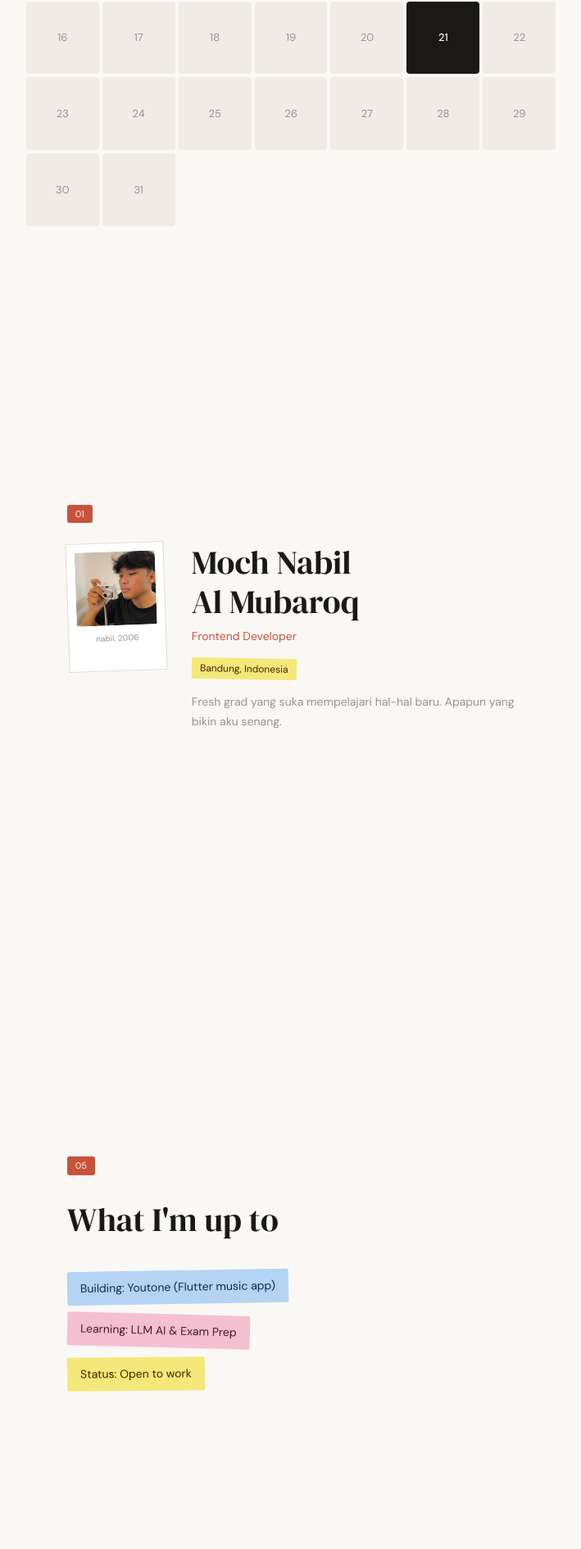
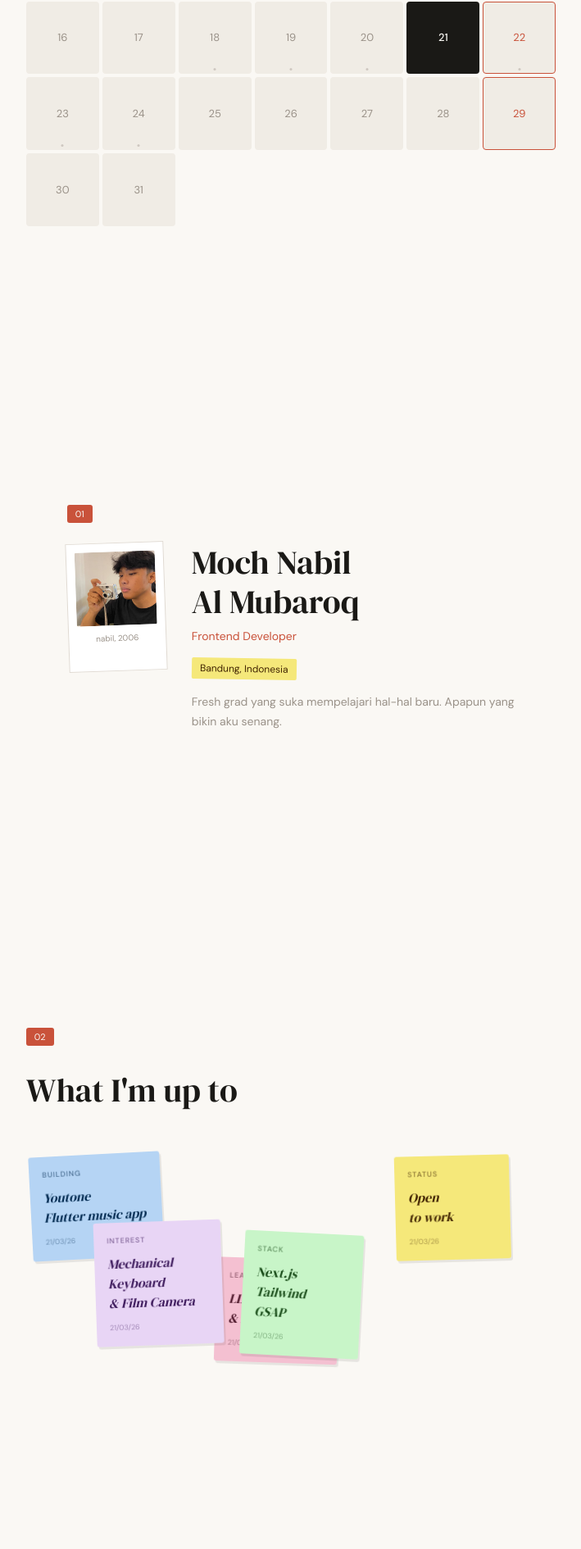
Before and after one commit to qobilbaroq/portfolio, a Next.js app: page / in a window 1280 px wide. Shown: the part 550-2440 px from the top of the page at 82% size, without its empty margins (285-994 px from the left). Built offline with nearby package versions, Linux system fonts and the light colour scheme.

Commit message:
feat: Enhance calendar with special date popups and introduce draggable memos in the "Now" section.

```diff
--- a/src/app/page.tsx
+++ b/src/app/page.tsx
@@ -1,7 +1,7 @@
 import CalendarPortal from '@/components/calendar/CalendarPortal'
+import Navbar from '@/components/ui/Navbar'
+import ProjectsSection from '@/components/sections/ProjectsSection'
 import Footer from '@/components/sections/Footer'
-import ProjectsSection from '@/components/sections/ProjectsSection'
-import Navbar from '@/components/ui/Navbar'
 
 export default function HomePage() {
   return (
--- a/src/components/calendar/CalendarGrid.tsx
+++ b/src/components/calendar/CalendarGrid.tsx
@@ -1,6 +1,7 @@
 'use client'
 
-import { useEffect, useRef } from 'react'
+import { useRef } from 'react'
+import gsap from 'gsap'
 
 interface CalendarGridProps {
   onDateClick: (date: number) => void
@@ -8,16 +9,47 @@ interface CalendarGridProps {
 
 const SECTION_DATES = [1, 5, 7, 21]
 
-const FUN_FACTS = [
-  'Suka foto pakai kamera film analog',
-  'Juara 2 lomba web, juara 1 di hati sendiri',
-  'Fedora Linux user sejak SMK',
-]
+// ── Hari Libur Nasional & Cuti Bersama 2026 ──
+const HOLIDAYS_2026: Record<string, string> = {
+  '1-1': 'Tahun Baru Masehi 2026',
+  '1-16': 'Isra Mikraj Nabi Muhammad SAW',
+  '2-16': 'Cuti Bersama Tahun Baru Imlek',
+  '2-17': 'Tahun Baru Imlek 2577',
+  '3-3': 'Cap Go Meh',
+  '3-18': 'Cuti Bersama Hari Suci Nyepi',
+  '3-19': 'Hari Suci Nyepi — Tahun Baru Saka 1948',
+  '3-20': 'Cuti Bersama Idul Fitri',
+  '3-21': 'Hari Raya Idul Fitri 1447 H',
+  '3-22': 'Hari Raya Idul Fitri 1447 H (Hari Kedua)',
+  '3-23': 'Cuti Bersama Idul Fitri',
+  '3-24': 'Cuti Bersama Idul Fitri',
+  '4-3': 'Wafat Isa Al-Masih',
+  '5-1': 'Hari Buruh Internasional',
+  '5-14': 'Kenaikan Isa Al-Masih',
+  '5-15': 'Cuti Bersama Kenaikan Isa Al-Masih',
+  '5-16': 'Hari Waisak 2570 BE',
+  '5-18': 'Cuti Bersama Hari Waisak',
+  '5-28': 'Hari Raya Idul Adha 1447 H',
+  '5-29': 'Hari Lahir Pancasila',
+  '6-17': 'Tahun Baru Islam 1448 H',
+  '8-17': 'Hari Kemerdekaan Republik Indonesia ke-81',
+  '9-7': 'Maulid Nabi Muhammad SAW',
+  '12-25': 'Hari Natal',
+  '12-26': 'Cuti Bersama Natal',
+}
+
+// ── Tambah tanggal spesial personal lo di sini ──
+// Format: 'bulan-tanggal': 'pesan'
+const MY_SPECIAL_DATES: Record<string, string> = {
+  '4-1': 'April Mop! Tapi portofolio ini beneran.',
+  '11-25': 'Selamat ulang tahun Nabil!',
+}
 
 export default function CalendarGrid({ onDateClick }: CalendarGridProps) {
   const today = new Date()
   const year = today.getFullYear()
   const month = today.getMonth()
+  const todayDate = today.getDate()
 
   const monthNames = [
     'January', 'February', 'March', 'April',
@@ -30,21 +62,13 @@ export default function CalendarGrid({ onDateClick }: CalendarGridProps) {
   const firstDay = new Date(year, month, 1).getDay()
   const adjustedFirstDay = firstDay === 0 ? 6 : firstDay - 1
   const daysInMonth = new Date(year, month + 1, 0).getDate()
-  const todayDate = today.getDate()
 
   const popupRef = useRef<HTMLDivElement | null>(null)
 
-  const handleDateClick = (date: number) => {
-    if (SECTION_DATES.includes(date)) {
-      onDateClick(date)
-      return
-    }
+  // Gabungkan — MY_SPECIAL_DATES override kalau bentrok
+  const allSpecialDates = { ...HOLIDAYS_2026, ...MY_SPECIAL_DATES }
 
-    const fact = FUN_FACTS[Math.floor(Math.random() * FUN_FACTS.length)]
-    showFunFact(fact, date)
-  }
-
-  const showFunFact = (fact: string, date: number) => {
+  const showPopup = (message: string, isHoliday: boolean = false) => {
     if (popupRef.current) {
       popupRef.current.remove()
     }
@@ -55,26 +79,47 @@ export default function CalendarGrid({ onDateClick }: CalendarGridProps) {
       bottom: 32px;
       left: 50%;
       transform: translateX(-50%) rotate(-1deg);
-      background: #F5E87A;
-      color: #412402;
+      background: ${isHoliday ? '#C9523A' : '#F5E87A'};
+      color: ${isHoliday ? '#FAF8F4' : '#412402'};
       padding: 12px 20px;
       border-radius: 4px;
       font-size: 13px;
       font-family: var(--font-sans);
       z-index: 1000;
-      max-width: 280px;
+      max-width: 300px;
       text-align: center;
-      animation: popIn 0.3s ease;
+      line-height: 1.5;
     `
-    popup.innerHTML = `<span style="font-size:11px; opacity:0.6; display:block; margin-bottom:4px;">tanggal ${date}</span>${fact}`
+    popup.textContent = message
     document.body.appendChild(popup)
     popupRef.current = popup
 
+    gsap.fromTo(popup,
+      { opacity: 0, y: 10, scale: 0.9 },
+      { opacity: 1, y: 0, scale: 1, duration: 0.3, ease: 'back.out(1.7)' }
+    )
+
     setTimeout(() => {
-      popup.style.opacity = '0'
-      popup.style.transition = 'opacity 0.3s ease'
-      setTimeout(() => popup.remove(), 300)
-    }, 2500)
+      gsap.to(popup, {
+        opacity: 0,
+        y: -8,
+        duration: 0.3,
+        onComplete: () => popup.remove()
+      })
+    }, 3000)
+  }
+
+  const handleDateClick = (date: number) => {
+    if (SECTION_DATES.includes(date)) {
+      onDateClick(date)
+      return
+    }
+
+    const key = `${month + 1}-${date}`
+    if (allSpecialDates[key]) {
+      const isHoliday = !!HOLIDAYS_2026[key]
+      showPopup(allSpecialDates[key], isHoliday)
+    }
   }
 
   const cells = []
@@ -85,7 +130,10 @@ export default function CalendarGrid({ onDateClick }: CalendarGridProps) {
 
   for (let date = 1; date <= daysInMonth; date++) {
     const isToday = date === todayDate
-    const isSectionDate = SECTION_DATES.includes(date)
+    const key = `${month + 1}-${date}`
+    const isSpecialDate = !!allSpecialDates[key]
+    const dayOfWeek = new Date(year, month, date).getDay()
+    const isSunday = dayOfWeek === 0
 
     cells.push(
       <button
@@ -98,29 +146,44 @@ export default function CalendarGrid({ onDateClick }: CalendarGridProps) {
           justifyContent: 'center',
           fontSize: '13px',
           borderRadius: '4px',
-          border: '1.5px solid transparent',
-          background: isToday
-            ? 'var(--text-primary)'
-            : 'var(--bg-surface)',
+          border: isSunday && !isToday
+            ? '1.5px solid var(--accent)'
+            : '1.5px solid transparent',
+          background: isToday ? 'var(--text-primary)' : 'var(--bg-surface)',
           color: isToday
             ? 'var(--bg)'
+            : isSunday
+            ? 'var(--accent)'
             : 'var(--text-muted)',
           cursor: 'pointer',
           fontWeight: isToday ? '500' : '400',
           transition: 'all 0.15s ease',
+          position: 'relative',
         }}
         onMouseEnter={e => {
-          if (!isToday) {
-            (e.target as HTMLElement).style.background = 'var(--border)'
-          }
+          if (!isToday) e.currentTarget.style.background = 'var(--border)'
         }}
         onMouseLeave={e => {
           if (!isToday) {
-            (e.target as HTMLElement).style.background = 'var(--bg-surface)'
+            e.currentTarget.style.background = 'var(--bg-surface)'
+            e.currentTarget.style.color = isSunday ? 'var(--accent)' : 'var(--text-muted)'
           }
         }}
       >
         {date}
+        {isSpecialDate && !isToday && (
+          <span style={{
+            position: 'absolute',
+            bottom: '3px',
+            left: '50%',
+            transform: 'translateX(-50%)',
+            width: '3px',
+            height: '3px',
+            borderRadius: '50%',
+            background: 'var(--text-muted)',
+            opacity: 0.4,
+          }} />
+        )}
       </button>
     )
   }
@@ -172,13 +235,6 @@ export default function CalendarGrid({ onDateClick }: CalendarGridProps) {
       }}>
         {cells}
       </div>
-
-      <style>{`
-        @keyframes popIn {
-          from { transform: translateX(-50%) rotate(-1deg) scale(0.8); opacity: 0; }
-          to { transform: translateX(-50%) rotate(-1deg) scale(1); opacity: 1; }
-        }
-      `}</style>
     </div>
   )
 }
--- a/src/components/sections/NowSection.tsx
+++ b/src/components/sections/NowSection.tsx
@@ -1,22 +1,132 @@
 'use client'
 
-import { RefObject } from 'react'
+import { useEffect, useRef } from 'react'
+import gsap from 'gsap'
+import { Draggable } from 'gsap/Draggable'
 
-export default function NowSection({ sectionRef }: { sectionRef: RefObject<HTMLDivElement | null> }) {
+gsap.registerPlugin(Draggable)
+
+interface NowSectionProps {
+  sectionRef: React.RefObject<HTMLDivElement | null>
+}
+
+const MEMOS = [
+  {
+    id: 'building',
+    title: 'building',
+    content: 'Youtone\nFlutter music app',
+    color: '#B5D4F4',
+    textColor: '#042C53',
+    rotate: '-3deg',
+    width: 160,
+  },
+  {
+    id: 'learning',
+    title: 'learning',
+    content: 'LLM AI\n& Exam Prep',
+    color: '#F4C0D1',
+    textColor: '#4B1528',
+    rotate: '2deg',
+    width: 150,
+  },
+  {
+    id: 'status',
+    title: 'status',
+    content: 'Open\nto work',
+    color: '#F5E87A',
+    textColor: '#412402',
+    rotate: '-1.5deg',
+    width: 140,
+  },
+  {
+    id: 'stack',
+    title: 'stack',
+    content: 'Next.js\nTailwind\nGSAP',
+    color: '#C8F5C8',
+    textColor: '#1A4D1A',
+    rotate: '3deg',
+    width: 145,
+  },
+  {
+    id: 'interest',
+    title: 'interest',
+    content: 'Mechanical\nKeyboard\n& Film Camera',
+    color: '#E8D5F5',
+    textColor: '#3D1A5C',
+    rotate: '-2deg',
+    width: 155,
+  },
+]
+
+export default function NowSection({ sectionRef }: NowSectionProps) {
+  const areaRef = useRef<HTMLDivElement>(null)
+  const memoRefs = useRef<(HTMLDivElement | null)[]>([])
+
+  useEffect(() => {
+    if (!areaRef.current) return
+
+    const areaWidth = areaRef.current.offsetWidth
+    const areaHeight = areaRef.current.offsetHeight
+
+    // Set posisi random tiap memo
+    memoRefs.current.forEach((el, i) => {
+      if (!el) return
+
+      const maxX = areaWidth - el.offsetWidth - 20
+      const maxY = areaHeight - el.offsetHeight - 20
+      const randomX = Math.random() * Math.max(maxX, 0)
+      const randomY = Math.random() * Math.max(maxY, 0)
+
+      gsap.set(el, { x: randomX, y: randomY })
+
+      // Animasi masuk
+      gsap.from(el, {
+        opacity: 0,
+        scale: 0.8,
+        duration: 0.4,
+        delay: i * 0.08,
+        ease: 'back.out(1.5)',
+      })
+
+      // Draggable
+      Draggable.create(el, {
+        type: 'x,y',
+        bounds: areaRef.current,
+        onPress() {
+          gsap.to(el, { scale: 1.05, rotation: 0, duration: 0.15, zIndex: 10 })
+          el.style.zIndex = '10'
+        },
+        onRelease() {
+          gsap.to(el, {
+            scale: 1,
+            rotation: parseFloat(MEMOS[i].rotate),
+            duration: 0.4,
+            ease: 'elastic.out(1, 0.5)',
+          })
+          el.style.zIndex = '1'
+        },
+      })
+    })
+
+    return () => {
+      Draggable.get(memoRefs.current.filter(Boolean) as HTMLDivElement[])?.forEach?.((d: any) => d.kill())
+    }
+  }, [])
+
   return (
     <section
       className="section-now"
       ref={sectionRef}
       style={{
         minHeight: '100vh',
+        padding: 'clamp(32px, 6vw, 80px)',
+        maxWidth: '800px',
+        margin: '0 auto',
         display: 'flex',
-        alignItems: 'center',
-        padding: 'clamp(32px, 6vw, 80px)',
-        maxWidth: '700px',
-        margin: '0 auto',
+        flexDirection: 'column',
+        justifyContent: 'center',
       }}
     >
-      <div style={{ width: '100%' }}>
       <span style={{
         display: 'inline-block',
         background: 'var(--accent)',
@@ -25,7 +135,8 @@ export default function NowSection({ sectionRef }: { sectionRef: RefObject<HTMLD
         padding: '3px 10px',
         borderRadius: '3px',
         marginBottom: '24px',
-        }}>05</span>
+        width: 'fit-content',
+      }}>02</span>
 
       <h2 style={{
         fontFamily: 'var(--font-serif)',
@@ -35,26 +146,72 @@ export default function NowSection({ sectionRef }: { sectionRef: RefObject<HTMLD
         marginBottom: '32px',
       }}>What I&apos;m up to</h2>
 
-        <div style={{ display: 'flex', flexDirection: 'column', gap: '12px' }}>
-          {[
-            { text: 'Building: Youtone (Flutter music app)', color: '#B5D4F4', textColor: '#042C53', rotate: '-1deg' },
-            { text: 'Learning: LLM AI & Exam Prep', color: '#F4C0D1', textColor: '#4B1528', rotate: '1.5deg' },
-            { text: 'Status: Open to work', color: '#F5E87A', textColor: '#412402', rotate: '-0.5deg' },
-          ].map((item, i) => (
-            <div key={i} style={{
-              display: 'inline-block',
-              background: item.color,
-              color: item.textColor,
-              fontSize: '14px',
-              padding: '10px 16px',
-              borderRadius: '2px',
-              transform: `rotate(${item.rotate})`,
-              width: 'fit-content',
+      {/* Memo area */}
+      <div
+        ref={areaRef}
+        style={{
+          position: 'relative',
+          width: '100%',
+          height: '460px',
+          background: 'var(--bg)',
+          overflow: 'hidden',
+        }}
+      >
+        {MEMOS.map((memo, i) => (
+          <div
+            key={memo.id}
+            ref={el => { memoRefs.current[i] = el }}
+            style={{
+              position: 'absolute',
+              width: `${memo.width}px`,
+              background: memo.color,
+              borderRadius: '3px',
+              padding: '16px',
+              transform: `rotate(${memo.rotate})`,
+              cursor: 'grab',
+              userSelect: 'none',
+              boxShadow: '2px 3px 0 rgba(0,0,0,0.08)',
+              zIndex: 1,
+            }}
+          >
+            {/* Label */}
+            <p style={{
+              fontSize: '9px',
+              fontWeight: '500',
+              letterSpacing: '0.1em',
+              textTransform: 'uppercase',
+              color: memo.textColor,
+              opacity: 0.6,
+              marginBottom: '8px',
+              fontFamily: 'var(--font-sans)',
             }}>
-              {item.text}
+              {memo.title}
+            </p>
+
+            {/* Konten */}
+            <p style={{
+              fontSize: '16px',
+              fontFamily: 'var(--font-serif)',
+              fontStyle: 'italic',
+              color: memo.textColor,
+              lineHeight: 1.5,
+              whiteSpace: 'pre-line',
+            }}>
+              {memo.content}
+            </p>
+
+            {/* Tanggal kecil */}
+            <p style={{
+              fontSize: '9px',
+              color: memo.textColor,
+              opacity: 0.4,
+              marginTop: '12px',
+              fontFamily: 'var(--font-sans)',
+            }}>
+              {new Date().toLocaleDateString('id-ID', { day: '2-digit', month: '2-digit', year: '2-digit' })}
+            </p>
           </div>
         ))}
-        </div>
       </div>
     </section>
   )
```
Lines whose indentation alone changed are shown as unchanged.
